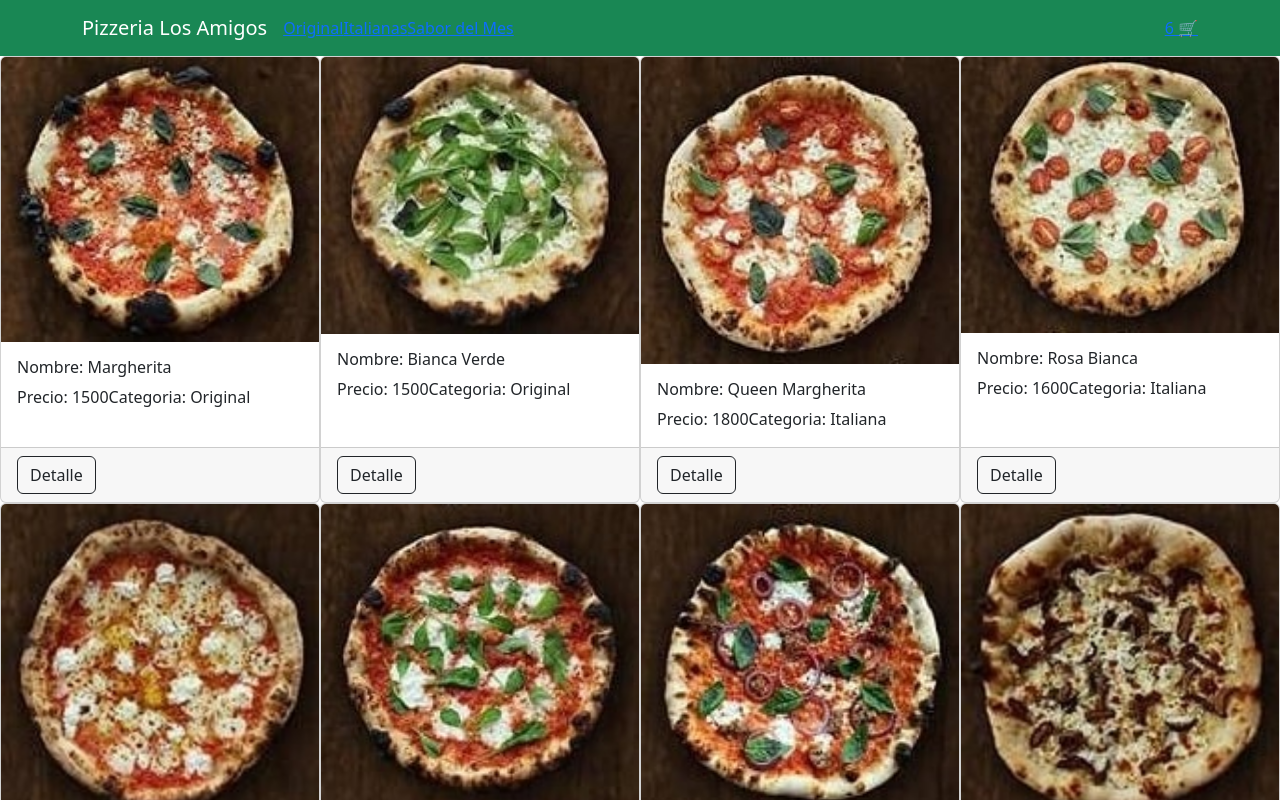
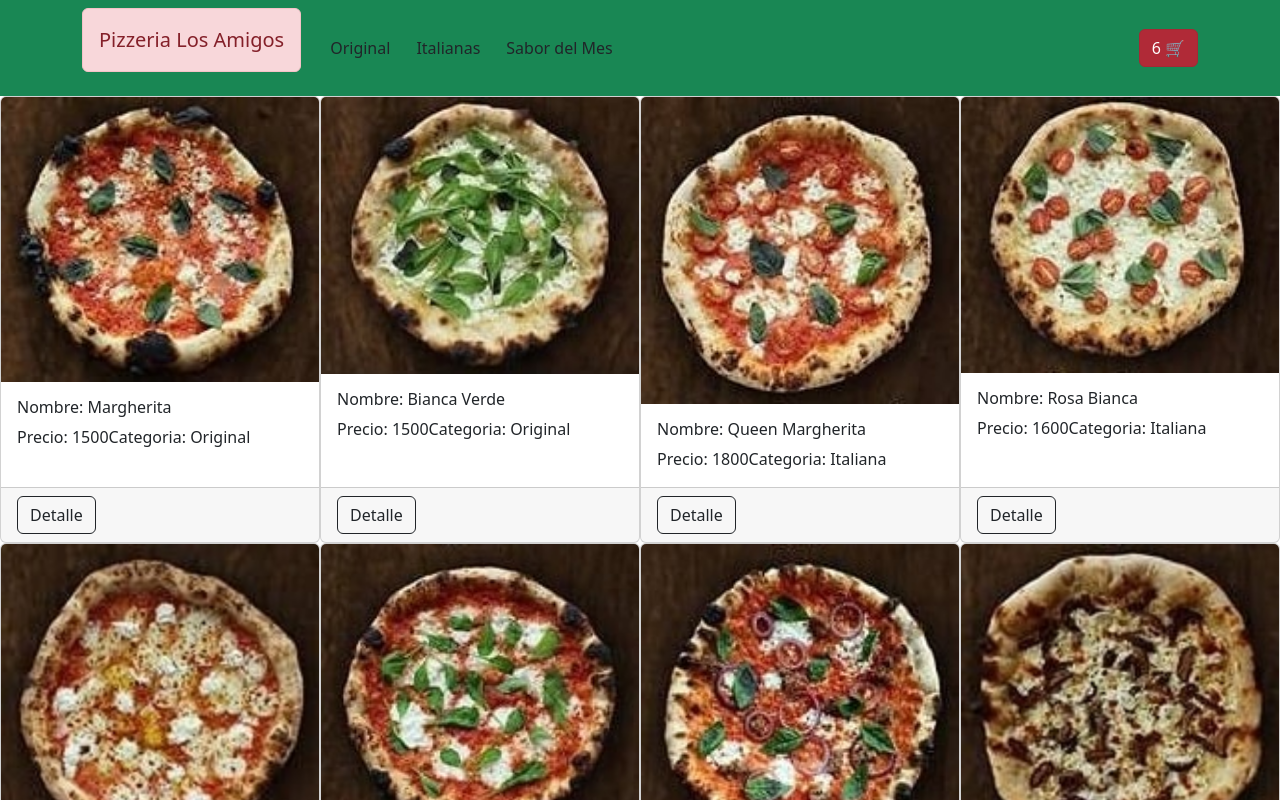
Before and after one commit to kokonutAR/PreEntrega2-Kokotovic, a React (Vite) app in the folder ECommerceKokotovic/: page / in a window 1280 px wide. Shown: the top 800 px of the page. Built offline with nearby package versions, Linux system fonts and the light colour scheme.

Commit message:
falta detail, no encuentro el error

```diff
--- a/ECommerceKokotovic/src/Components/Item/Item.jsx
+++ b/ECommerceKokotovic/src/Components/Item/Item.jsx
@@ -13,7 +13,9 @@ const Item = (producto) => {
             <label>Categoria: {categoria}</label>
         </div>
         <div className="card-footer">
-            <button className="btn btn-outline-dark">Detalle</button>
+            <Link to = {`/detail/${id}`} >
+                <button className="btn btn-outline-dark">Detalle</button>
+            </Link>
         </div>
     </div> )
 }
--- a/ECommerceKokotovic/src/Components/ItemDetail/ItemDetail.jsx
+++ b/ECommerceKokotovic/src/Components/ItemDetail/ItemDetail.jsx
@@ -24,7 +24,6 @@ const ItemDetail = (producto) => {
                 <ItemCount onAdd={onAdd}/>
             :
                 <>
-                    <Link to={'/cart'} className="btn btn-outline-danger">Terminar Compra</Link>
                     <Link to={'/'} classNmae="btn btn-outline-succes">Seguir la Compra</Link>
                 </>
         }
--- a/ECommerceKokotovic/src/Components/ItemDetailContainer/ItemDetailContainer.jsx
+++ b/ECommerceKokotovic/src/Components/ItemDetailContainer/ItemDetailContainer.jsx
@@ -8,14 +8,14 @@ const ItemDetailContanier = () => {
     const [producto, setProducto] = useState({})
     const [isLoading, setIsLoading] = useState({})
 
-    const { pid } = useParams()
+    const {pid} = useParams()
 
     useEffect(() => {
         mFetch(pid)
-        .then(resp => setProducto(resp))
-        .catch(err => console.log(err))
+        .then(respuesta => setProducto(respuesta))
+        .catch(error => console.log(error))
         .finally(() => setIsLoading(false))
-    }, )
+    }, [])
 
     console.log(pid)
     return (
--- a/ECommerceKokotovic/src/Components/ItemList/ItemList.jsx
+++ b/ECommerceKokotovic/src/Components/ItemList/ItemList.jsx
@@ -6,7 +6,7 @@ const ItemList = ({productos}) => {
         flexDirection: 'row',
         flexWrap: "wrap"
     }}>
-        {productos.map( producto => <Item key={producto.id} {...producto}/>)}
+        {productos.map( producto => <Item key={producto.id} {...producto} />)}
     </div>
   )
 }
--- a/ECommerceKokotovic/src/Components/ItemListContainer/ItemListContainer.jsx
+++ b/ECommerceKokotovic/src/Components/ItemListContainer/ItemListContainer.jsx
@@ -6,10 +6,7 @@ import ItemList from '../ItemList/ItemList'
 const ItemListContainer = () => {
     const [productos, setProductos] = useState([])
     const [isLoading, setIsLoading] = useState(true)
-
     const { categoria } = useParams()
-
-    //const [porductos, loading] = useFetch()
 
     useEffect(() => {
         if (!categoria) {
--- a/ECommerceKokotovic/src/Components/NavBar/NavBar.jsx
+++ b/ECommerceKokotovic/src/Components/NavBar/NavBar.jsx
@@ -10,16 +10,16 @@ export const NavBar = () => {
   return (
     <Navbar collapseOnSelect expand="xl" bg="success" variant="dark">
       <Container>
-        <Navbar.Brand href="#inicio">Pizzeria Los Amigos</Navbar.Brand>
+        <Navbar.Brand className='alert alert-danger' href="/">Pizzeria Los Amigos</Navbar.Brand>
         <Navbar.Toggle aria-controls="responsive-navbar-nav" />
         <Navbar.Collapse id="responsive-navbar-nav">
           <Nav className="me-auto">
-            <NavLink to='/categoria/Original'>Original</NavLink>
-            <NavLink to='/categoria/Italiana'>Italianas</NavLink>
-            <NavLink to='/categoria/Sabor del Mes'>Sabor del Mes</NavLink>
+            <NavLink to='/categoria/Original' className={ ({isActive}) => isActive ? 'btn btn-danger' : 'btn btn-outline-succes'}>Original</NavLink>
+            <NavLink to='/categoria/Italiana' className={ ({isActive}) => isActive ? 'btn btn-danger' : 'btn btn-outline-succes'}>Italianas</NavLink>
+            <NavLink to='/categoria/Sabor del Mes' className={ ({isActive}) => isActive ? 'btn btn-danger' : 'btn btn-outline-succes'}>Sabor del Mes</NavLink>
           </Nav>
           <Nav>
-            <NavLink href="#cartWidget">
+            <NavLink className='btn btn-danger' href="#cartWidget">
               <CartWidget/>
             </NavLink>
           </Nav>
```
Also changed, not shown: ECommerceKokotovic/src/mFetch.js (+8 -8 lines).
